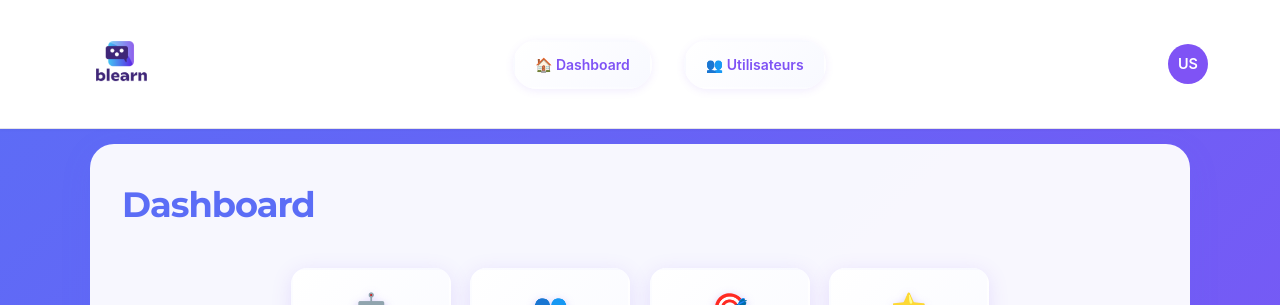
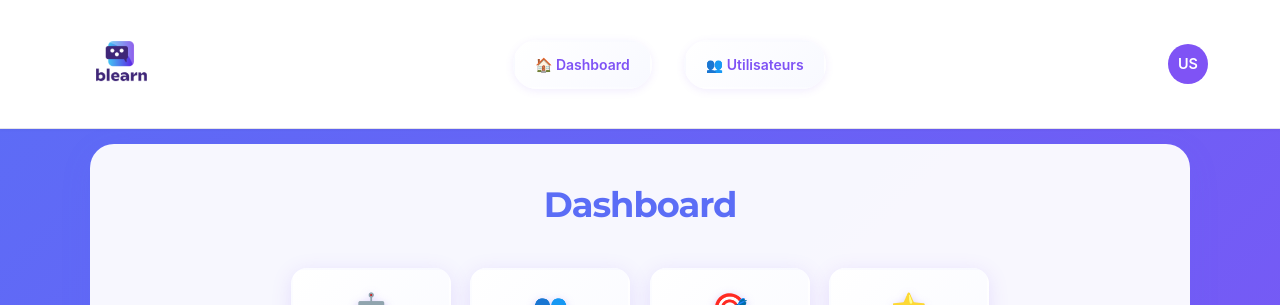
Before and after one commit to Mauro9393/B-Learn_webapp, a React (Vite) app in the folder frontend/: page /dashboard in a window 1280 px wide. Shown: the top 305 px of the page. Built offline with nearby package versions, Linux system fonts and the light colour scheme; no server answers.

Commit message:
text fix dashboard

```diff
--- a/frontend/src/assets/css/dashboard.css
+++ b/frontend/src/assets/css/dashboard.css
@@ -18,8 +18,8 @@ body {
 
 .dashboard-header {
     display: flex;
-    justify-content: space-between;
-    text-align: center;
+    justify-content: center;
+    align-items: center;
     background: none;
     padding: 10px 0 30px 0;
     border-bottom: none;
```
